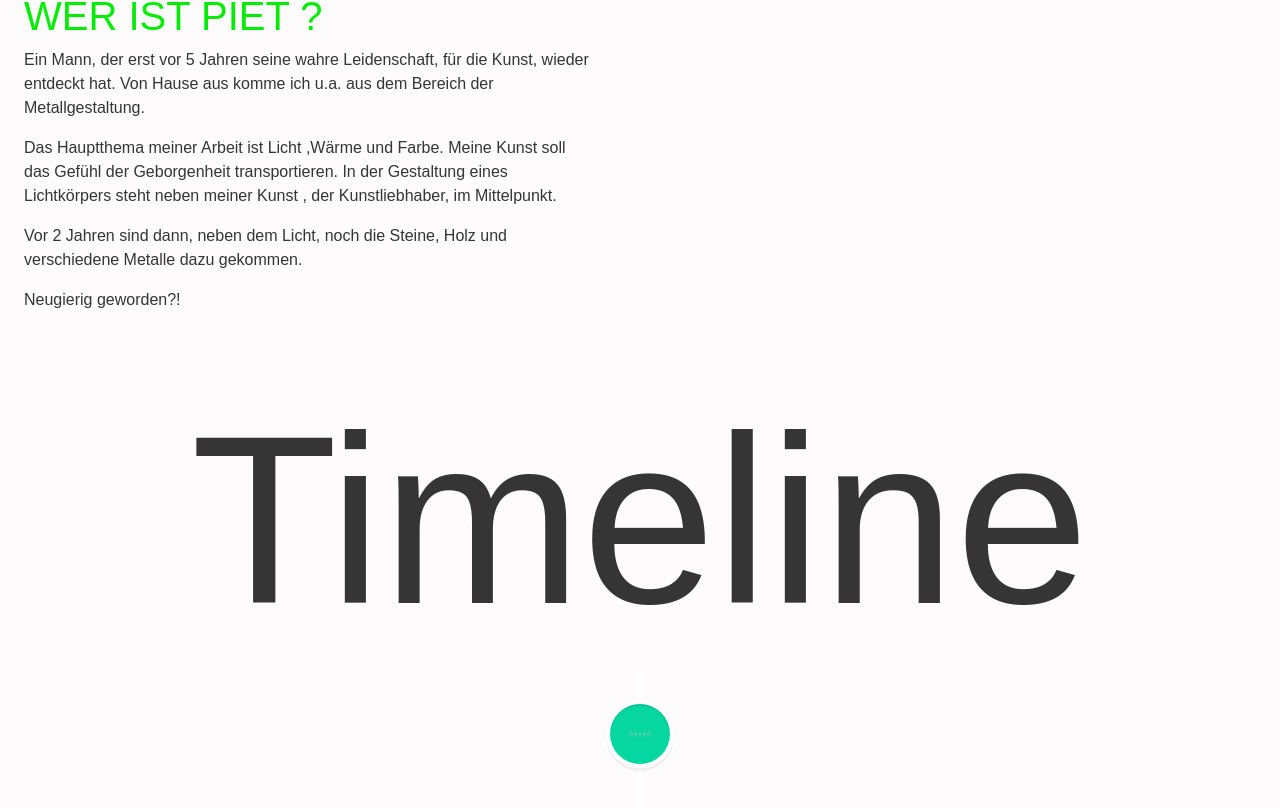
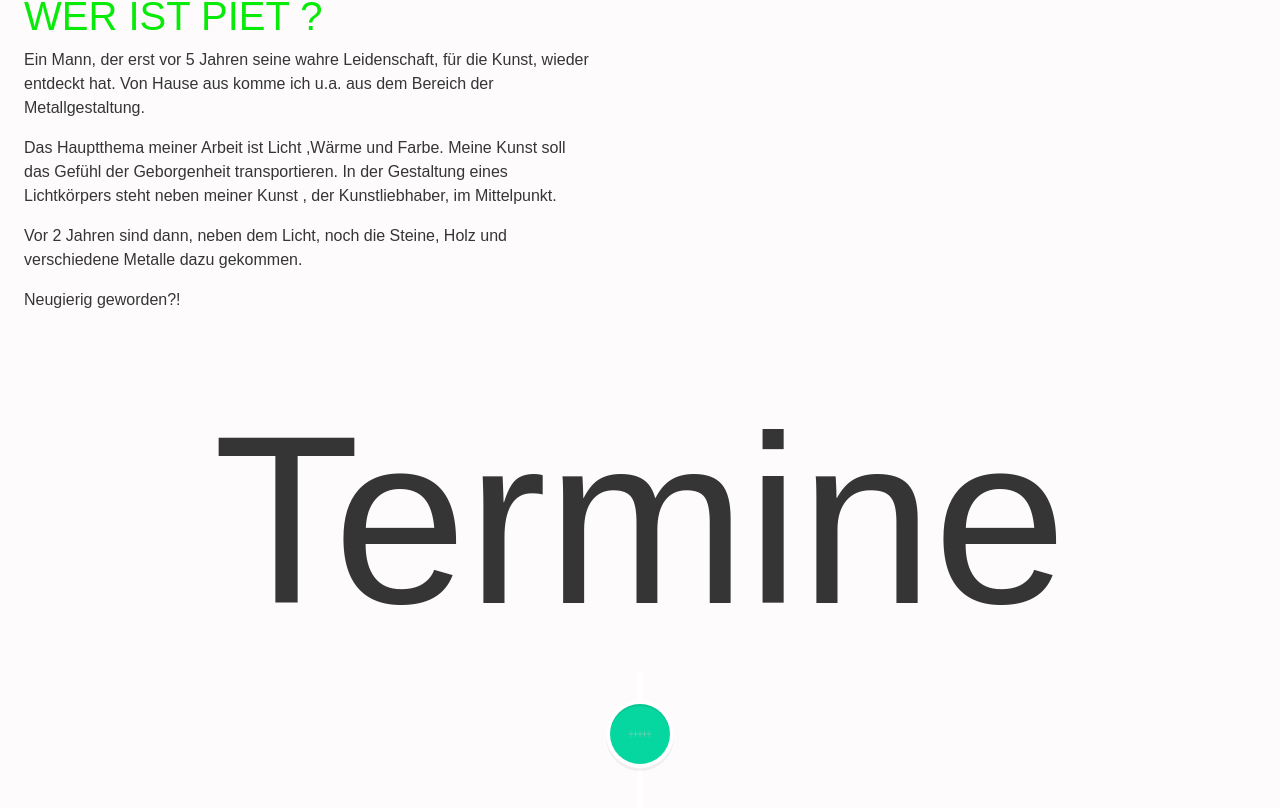
Before and after one commit to Moni73/KunstStuebchen-Capstone, a React (Create React App) app in the folder client/: page / in a window 1280 px wide. Shown: the part 456-1264 px from the top of the page. Built offline with nearby package versions, Linux system fonts and the light colour scheme.

Commit message:
ExperienceHeading

```diff
--- a/client/src/pages/experience/Experience.jsx
+++ b/client/src/pages/experience/Experience.jsx
@@ -16,7 +16,7 @@
 
   return (
     <div>
-      <h1 className="title">Timeline</h1>
+      <h1 className="title">Termine</h1>
       <VerticalTimeline>
         {experienceElements.map((element) => {
           let isLichtIcon = element.icon === "licht";
```
